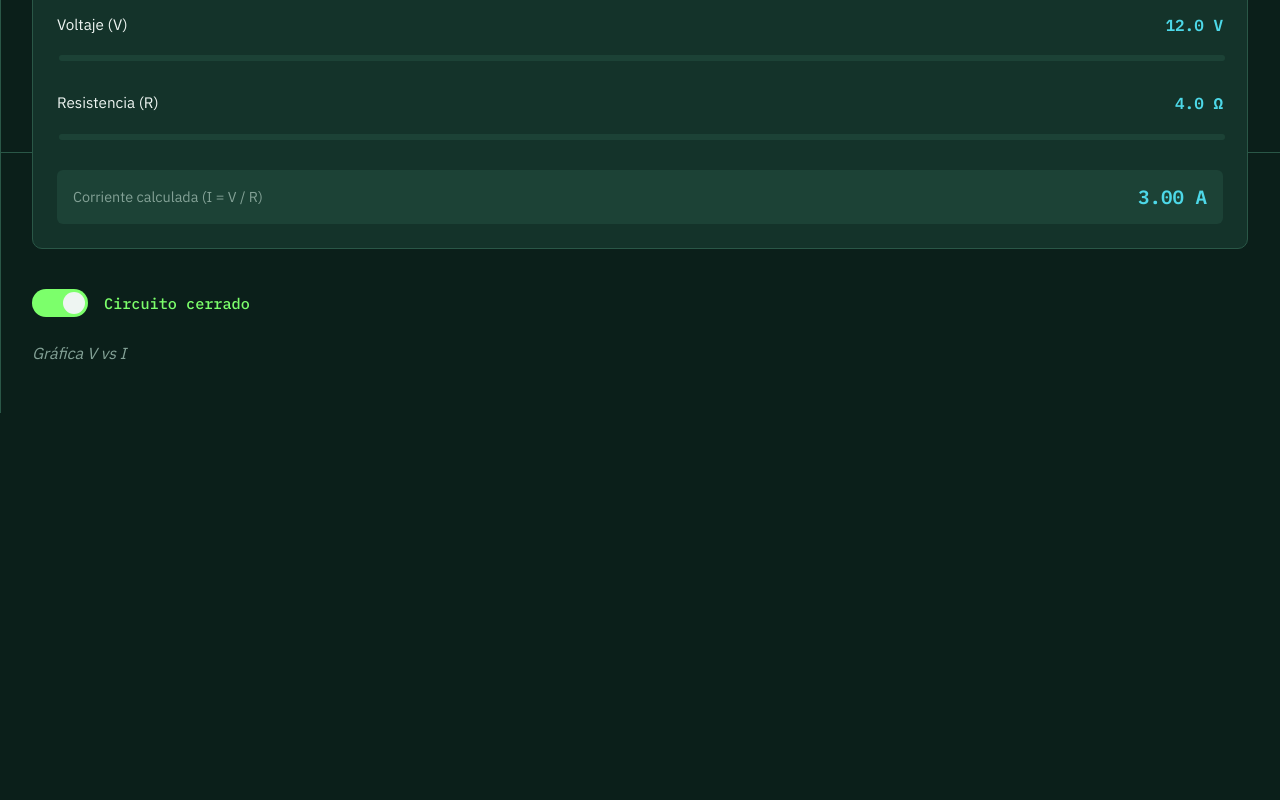
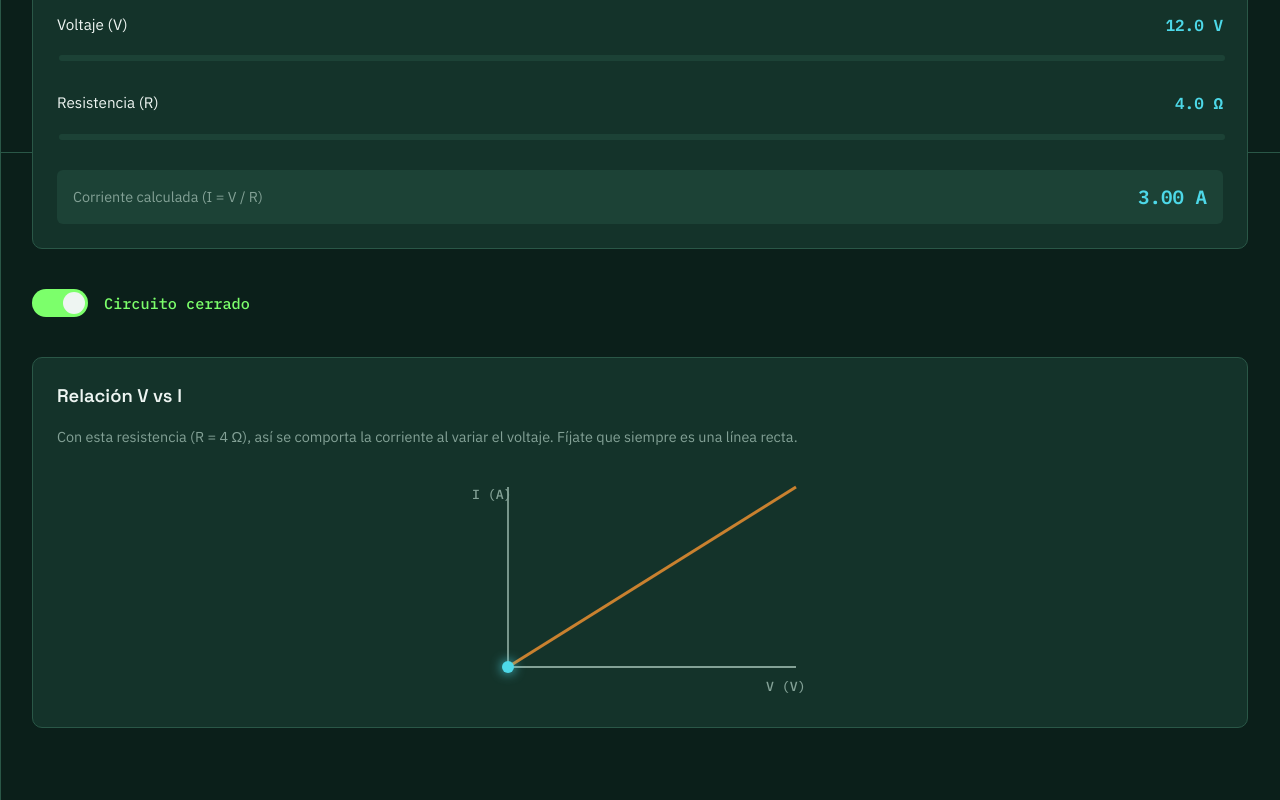
Before and after one commit to nicolasarias1709/Ova, a Vue app: page /#/actividades in a window 1280 px wide. Shown: the part 648-1448 px from the top of the page. Before the commit the page ends 1061 px from the top, so only its background shows below. Built offline with nearby package versions, Linux system fonts and the light colour scheme.

Commit message:
grafica V vs I en tiempo real y animacion de sobrecarga

```diff
--- a/src/components/GraficaVI.vue
+++ b/src/components/GraficaVI.vue
@@ -1,18 +1,98 @@
 <template>
   <div class="grafica-wrapper">
-    <p class="nota">Gráfica V vs I</p>
+    <h3>Relación V vs I</h3>
+    <p class="grafica-nota">Con esta resistencia (R = {{ resistencia }} Ω), así se comporta la corriente al variar el voltaje. Fíjate que siempre es una línea recta.</p>
+
+    <svg viewBox="0 0 300 200" class="grafica-svg">
+      <line x1="40" y1="20" x2="40" y2="170" class="eje" />
+      <line x1="40" y1="170" x2="280" y2="170" class="eje" />
+      <text x="10" y="30" class="etiqueta-eje">I (A)</text>
+      <text x="255" y="190" class="etiqueta-eje">V (V)</text>
+
+      <polyline :points="puntosLinea" class="linea-vi" fill="none" />
+
+      <circle :cx="puntoActualX" :cy="puntoActualY" r="5" class="punto-actual" />
+    </svg>
   </div>
 </template>
 
 <script setup>
-defineProps({
-  puntos: { type: Array, default: () => [] } // [{ v: Number, i: Number }, ...]
+import { computed } from 'vue'
+
+const props = defineProps({
+  resistencia: { type: Number, default: 4 },
+  voltajeActual: { type: Number, default: 0 },
+  corrienteActual: { type: Number, default: 0 }
 })
+
+const origenX = 40
+const finX = 280
+const origenY = 170
+const finY = 20
+const voltajeMax = 24
+
+const corrienteMax = computed(() => Math.max(voltajeMax / props.resistencia, 0.1))
+
+function escalarX(v) {
+  return origenX + (v / voltajeMax) * (finX - origenX)
+}
+function escalarY(i) {
+  return origenY - (i / corrienteMax.value) * (origenY - finY)
+}
+
+const puntosLinea = computed(() => {
+  const x1 = escalarX(0)
+  const y1 = escalarY(0)
+  const x2 = escalarX(voltajeMax)
+  const y2 = escalarY(voltajeMax / props.resistencia)
+  return `${x1},${y1} ${x2},${y2}`
+})
+
+const puntoActualX = computed(() => escalarX(props.voltajeActual))
+const puntoActualY = computed(() => escalarY(props.corrienteActual))
 </script>
 
 <style scoped>
-.nota {
-  color: var(--color-texto-suave);
-  font-style: italic;
+.grafica-wrapper {
+  margin: var(--espacio-lg) 0;
+  background: var(--color-fondo-suave);
+  border: 1px solid var(--color-borde);
+  border-radius: var(--radio-borde);
+  padding: var(--espacio-md);
+}
+
+.grafica-nota {
+  font-size: 0.9rem;
+  margin-bottom: var(--espacio-sm);
+}
+
+.grafica-svg {
+  width: 100%;
+  max-width: 360px;
+  display: block;
+  margin: 0 auto;
+}
+
+.eje {
+  stroke: var(--color-texto-suave);
+  stroke-width: 1.5;
+}
+
+.etiqueta-eje {
+  font-family: var(--fuente-datos);
+  font-size: 11px;
+  fill: var(--color-texto-suave);
+}
+
+.linea-vi {
+  stroke: var(--color-cobre);
+  stroke-width: 2.5;
+  transition: all 0.2s ease;
+}
+
+.punto-actual {
+  fill: var(--color-corriente);
+  filter: drop-shadow(0 0 5px var(--color-corriente));
+  transition: cx 0.15s ease, cy 0.15s ease;
 }
 </style>
--- a/src/components/SobrecargaAnimacion.vue
+++ b/src/components/SobrecargaAnimacion.vue
@@ -1,7 +1,18 @@
 <template>
-  <div v-if="activa" class="sobrecarga">
-    ⚡ ¡Sobrecarga! El componente ha excedido su tolerancia.
-  </div>
+  <Transition name="sobrecarga-fade">
+    <div v-if="activa" class="sobrecarga">
+      <svg viewBox="0 0 60 60" class="sobrecarga-icono">
+        <polygon points="34,4 14,34 26,34 22,56 46,26 32,26" class="rayo" />
+        <circle cx="18" cy="46" r="5" class="humo humo-1" />
+        <circle cx="24" cy="50" r="4" class="humo humo-2" />
+        <circle cx="14" cy="52" r="3.5" class="humo humo-3" />
+      </svg>
+      <div class="sobrecarga-texto">
+        <strong>¡Sobrecarga!</strong>
+        <p>El voltaje superó la tolerancia del componente. En la realidad, esto puede fundir el bombillo o dañar la resistencia.</p>
+      </div>
+    </div>
+  </Transition>
 </template>
 
 <script setup>
@@ -12,12 +23,69 @@ defineProps({
 
 <style scoped>
 .sobrecarga {
+  display: flex;
+  align-items: center;
+  gap: var(--espacio-sm);
+  background: rgba(255, 90, 60, 0.12);
+  border: 1px solid var(--color-peligro);
+  border-radius: var(--radio-borde);
+  padding: var(--espacio-sm) var(--espacio-md);
+  margin: var(--espacio-md) 0;
+}
+
+.sobrecarga-icono {
+  width: 48px;
+  height: 48px;
+  flex-shrink: 0;
+}
+
+.rayo {
+  fill: var(--color-peligro);
+  animation: parpadeoRayo 0.5s infinite alternate;
+}
+
+.humo {
+  fill: var(--color-texto-suave);
+  opacity: 0.5;
+  animation: subirHumo 1.6s ease-in infinite;
+}
+
+.humo-1 { animation-delay: 0s; }
+.humo-2 { animation-delay: 0.4s; }
+.humo-3 { animation-delay: 0.8s; }
+
+.sobrecarga-texto strong {
   color: var(--color-peligro);
-  font-weight: bold;
-  animation: parpadeo 0.6s infinite alternate;
+  font-family: var(--fuente-titulo);
 }
-@keyframes parpadeo {
+
+.sobrecarga-texto p {
+  margin: 0.2rem 0 0 0;
+  font-size: 0.9rem;
+}
+
+@keyframes parpadeoRayo {
   from { opacity: 1; }
-  to { opacity: 0.4; }
+  to { opacity: 0.5; }
+}
+
+@keyframes subirHumo {
+  0% { transform: translateY(0) scale(1); opacity: 0.5; }
+  100% { transform: translateY(-24px) scale(1.6); opacity: 0; }
+}
+
+.sobrecarga-fade-enter-active,
+.sobrecarga-fade-leave-active {
+  transition: opacity var(--transicion-media);
+}
+.sobrecarga-fade-enter-from,
+.sobrecarga-fade-leave-to {
+  opacity: 0;
+}
+
+@media (prefers-reduced-motion: reduce) {
+  .rayo, .humo {
+    animation: none;
+  }
 }
 </style>
```
